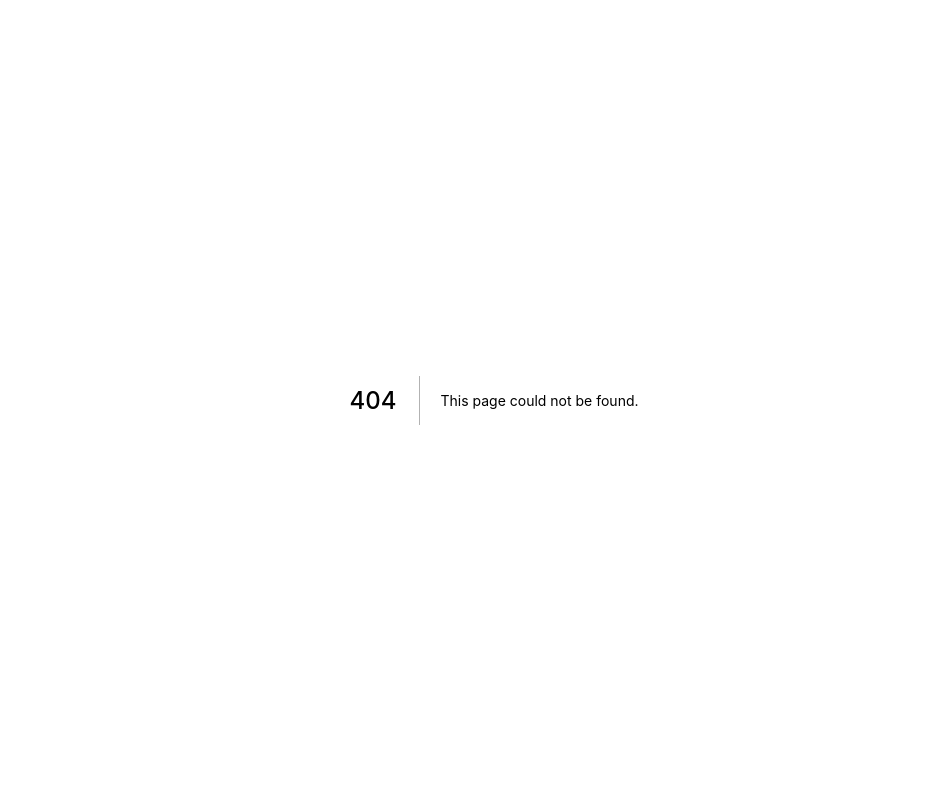
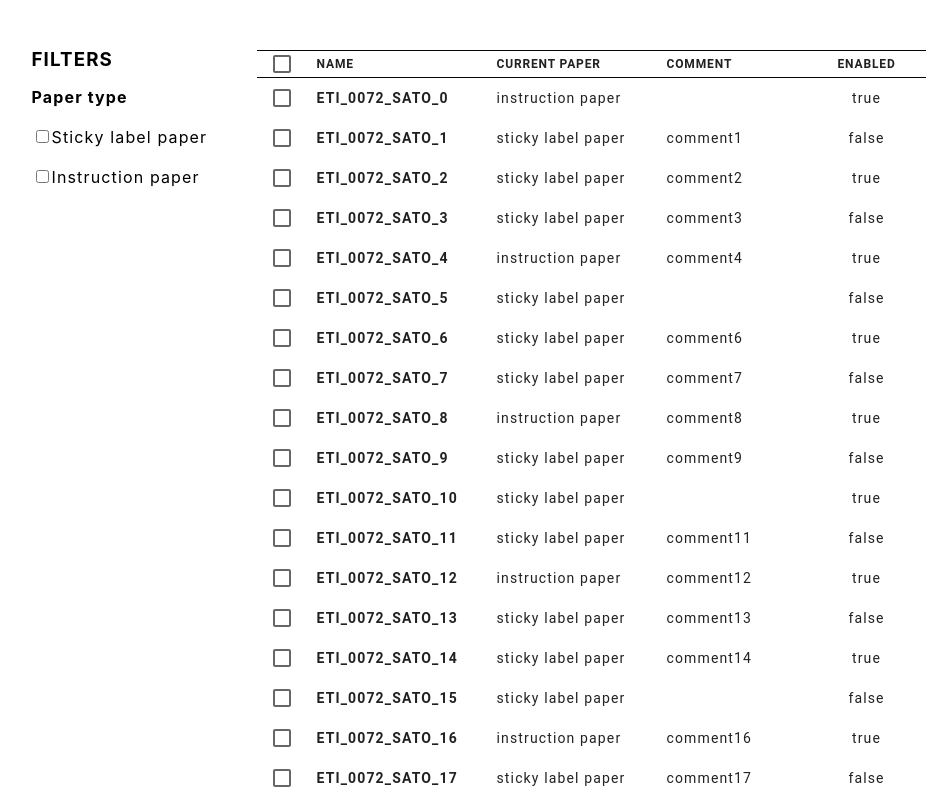
Before and after one commit to bencetothmoon42/poc-frontend, a Next.js app: page /printers-table in a window 1280 px wide. Before the commit this address had no page. Shown: the top 800 px of the page, without its empty margins (146-1072 px from the left). Built offline with nearby package versions, Linux system fonts and the light colour scheme.

Commit message:
PNC-11: add datafactory and style table

```diff
--- /dev/null
+++ b/pages/printers-table.tsx
@@ -0,0 +1,139 @@
+import { DataGrid, GridColDef, GridRowsProp } from "@mui/x-data-grid";
+import { NextPage } from "next";
+import { useEffect, useState } from "react";
+import { printersTableStyle } from "../styles/mui-datagrid";
+import { printerDataFactory } from "../utils/data-factory";
+
+const columns: GridColDef[] = [
+  {
+    field: "name",
+    headerName: "Name",
+    minWidth: 180,
+    cellClassName: "column-with-bold-text",
+  },
+  { field: "active_paper_id", headerName: "Current paper", minWidth: 170 },
+  { field: "comment", headerName: "Comment", minWidth: 160 },
+  {
+    field: "enabled",
+    headerName: "Enabled",
+    minWidth: 64,
+    cellClassName: "column-with-centered-text",
+  },
+];
+
+const rows: GridRowsProp = printerDataFactory();
+
+export interface IFilter {
+  columnField: string;
+  operatorValue: string;
+  value: string;
+}
+
+const initialFilter = {
+  columnField: "",
+  operatorValue: "",
+  value: "",
+};
+
+const PrintersTable: NextPage = () => {
+  const [filter, setFilter] = useState<IFilter>(initialFilter);
+  const [isPaperType1Checked, setIsPaperType1Checked] =
+    useState<boolean>(false);
+  const [isPaperType2Checked, setIsPaperType2Checked] =
+    useState<boolean>(false);
+
+  useEffect(() => {
+    if (isPaperType1Checked && isPaperType2Checked) setFilter(initialFilter);
+    if (!isPaperType1Checked && !isPaperType2Checked) setFilter(initialFilter);
+    if (isPaperType1Checked && !isPaperType2Checked) {
+      setFilter({
+        columnField: "active_paper_id",
+        operatorValue: "contains",
+        value: "sticky label paper",
+      });
+    }
+    if (isPaperType2Checked && !isPaperType1Checked) {
+      setFilter({
+        columnField: "active_paper_id",
+        operatorValue: "contains",
+        value: "instruction paper",
+      });
+    }
+  }, [isPaperType1Checked, isPaperType2Checked]);
+
+  return (
+    <div
+      style={{
+        display: "flex",
+        justifyContent: "center",
+        width: "100vw",
+        marginTop: "50px",
+      }}
+    >
+      <div
+        style={{
+          width: "200px",
+          marginRight: "25px",
+          fontSize: "16px",
+          letterSpacing: "1.14px",
+          lineHeight: "19px",
+        }}
+      >
+        <h3
+          style={{
+            textTransform: "uppercase",
+            fontWeight: "bold",
+            marginTop: 0,
+          }}
+        >
+          Filters
+        </h3>
+        <p style={{ fontWeight: "bold" }}>Paper type</p>
+        <div style={{ marginTop: "20px", marginBottom: "20px" }}>
+          <label>
+            <input
+              type="checkbox"
+              name="paperType"
+              value="sticky"
+              id="sticky"
+              style={{ backgroundColor: "black" }}
+              onChange={(e) => setIsPaperType1Checked(e.target.checked)}
+            />
+            Sticky label paper
+          </label>
+        </div>
+        <div>
+          <label>
+            <input
+              type="checkbox"
+              name="paperType"
+              value="instruction"
+              id="instruction"
+              style={{ backgroundColor: "black" }}
+              onChange={(e) => setIsPaperType2Checked(e.target.checked)}
+            />
+            Instruction paper
+          </label>
+        </div>
+      </div>
+      <div>
+        <DataGrid
+          style={{ width: 700 }}
+          autoHeight={true}
+          headerHeight={28}
+          rowHeight={40}
+          sx={printersTableStyle}
+          checkboxSelection
+          disableColumnMenu
+          rows={rows}
+          columns={columns}
+          filterModel={{
+            items: [filter],
+          }}
+        />
+      </div>
+    </div>
+  );
+};
+
+export default PrintersTable;
--- a/styles/globals.css
+++ b/styles/globals.css
@@ -3,7 +3,7 @@ body {
   padding: 0;
   margin: 0;
   font-family: -apple-system, BlinkMacSystemFont, Segoe UI, Roboto, Oxygen,
-    Ubuntu, Cantarell, Fira Sans, Droid Sans, Helvetica Neue, sans-serif;
+    Ubuntu, Cantarell, Fira Sans, Droid Sans, Helvetica Neue, sans-serif
 }
 
 a {
--- /dev/null
+++ b/styles/mui-datagrid.ts
@@ -0,0 +1,40 @@
+export const printersTableStyle = {
+  "&.MuiDataGrid-root": {
+    border: "none",
+    margin: "auto",
+  },
+  ".MuiDataGrid-columnSeparator": {
+    display: "none",
+  },
+  ".MuiDataGrid-columnHeaders": {
+    borderTop: "1px solid #060606",
+    borderBottom: "1px solid #060606",
+    borderRadius: 0,
+  },
+  ".MuiDataGrid-columnHeaderTitle": {
+    textTransform: "uppercase",
+    fontWeight: "bold",
+    letterSpacing: "0.86px",
+    lineHeight: "14px",
+    fontSize: "12px",
+  },
+  "& .MuiDataGrid-columnHeader:last-child .MuiDataGrid-columnHeaderTitleContainer":
+    {
+      justifyContent: "center",
+    },
+  ".MuiDataGrid-row": {
+    alignItems: "center",
+    fontSize: "14px",
+    letterSpacing: "1.14px",
+  },
+  ".MuiDataGrid-cell": {
+    border: "none",
+    my: "12px",
+  },
+  ".column-with-bold-text": {
+    fontWeight: "bold",
+  },
+  ".column-with-centered-text": {
+    justifyContent: "center",
+  },
+};
--- /dev/null
+++ b/utils/data-factory.ts
@@ -0,0 +1,43 @@
+export interface IPrinter {
+  id: number;
+  name: string;
+  description: string;
+  uri: string;
+  enabled: boolean;
+  active_paper_id: string | number;
+  data_format: string;
+  location: string;
+  model: string;
+  serial_number: number;
+  comment: string;
+}
+
+export function printerDataFactory() {
+  const amountOfPrinters: number = 50;
+  const printers: IPrinter[] = [];
+  let formattedPrinters: IPrinter[] = [];
+
+  for (let i = 0; i < amountOfPrinters; i++) {
+    let printerModel = {
+      id: i + 1,
+      name: `ETI_0072_SATO_${i}`,
+      description: "Etikettendrucker SATO (CL4NX)",
+      uri: "socket://192.168.104.16",
+      enabled: i % 2 === 0 ? true : false,
+      active_paper_id: i % 4 === 0 ? 2 : 1,
+      data_format: "STCL",
+      location: "Retail Tech, Tower 10. OG",
+      model: "SATO CL4NX",
+      serial_number: 123,
+      comment: `${i % 5 === 0 ? "" : `comment${i}`}`,
+    };
+    printers.push(printerModel);
+  }
+
+  formattedPrinters = printers.map((p) =>
+    p.active_paper_id === 1
+      ? { ...p, active_paper_id: "sticky label paper" }
+      : { ...p, active_paper_id: "instruction paper" }
+  );
+  return formattedPrinters;
+}
```
Also changed, not shown: pages/mui-grid.tsx (deleted, +0 -97 lines), 1 other file (tests, documents, lock files or other folders).
